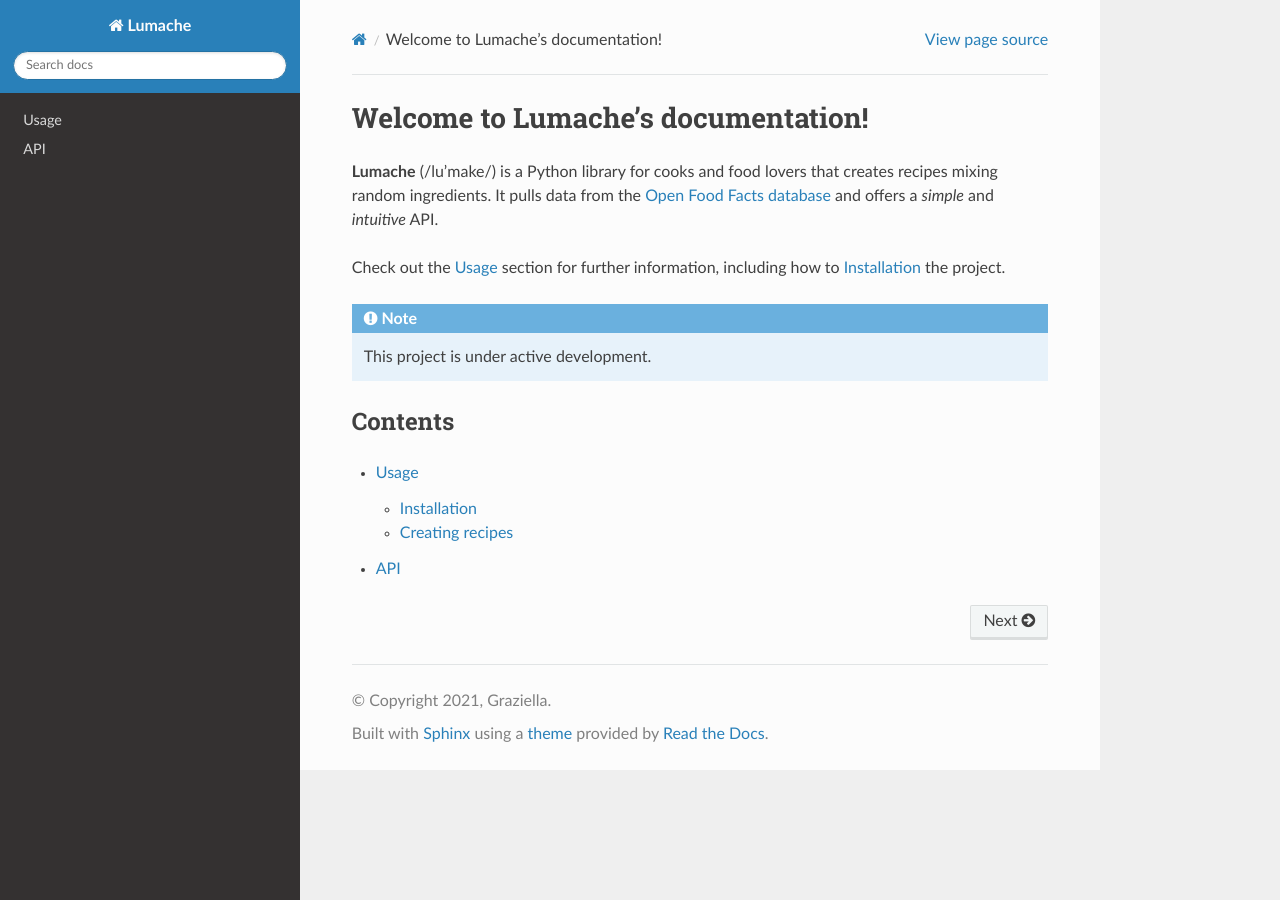
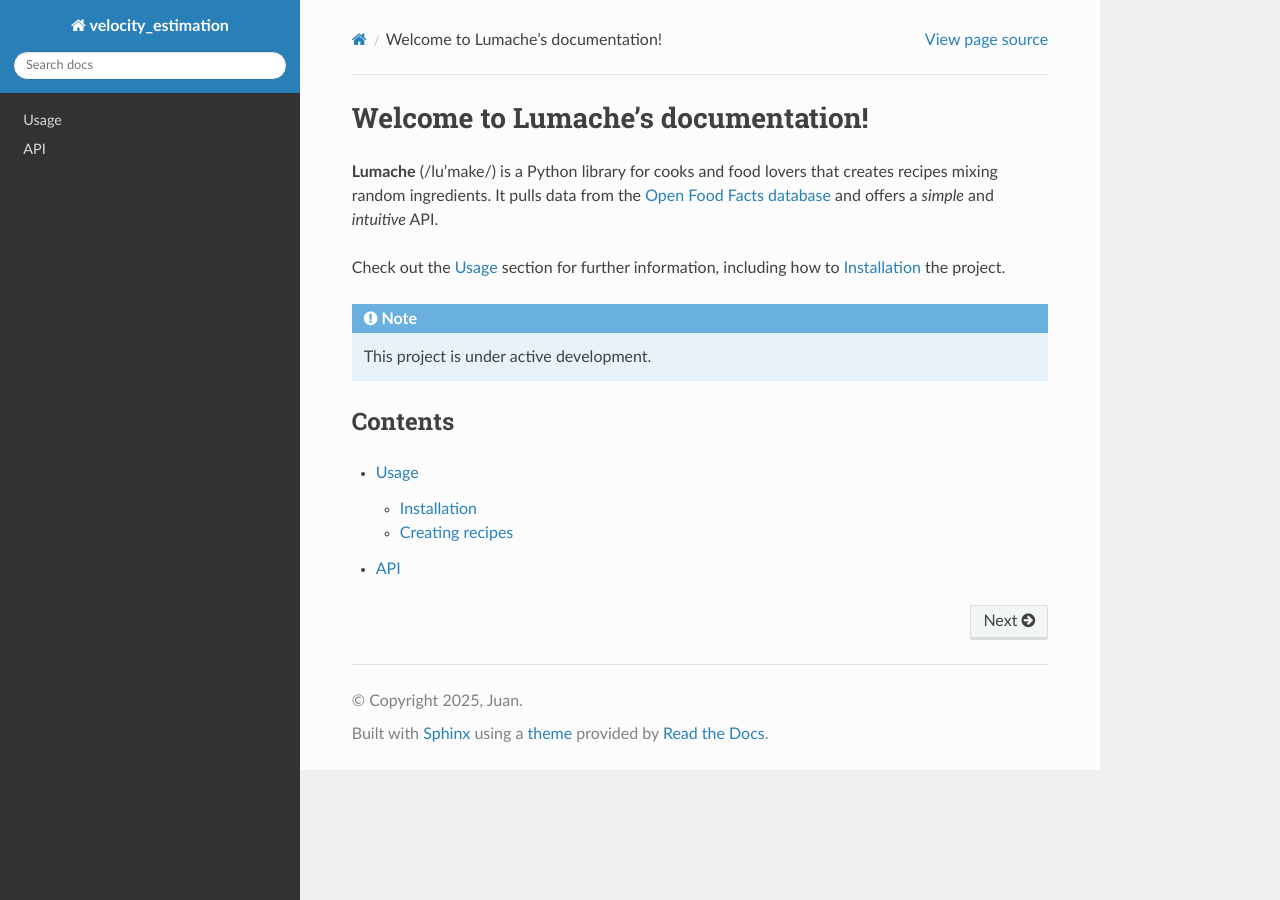
Before and after one commit to uit-cosmo/velocity-estimation, a Sphinx documentation site: the page built from docs/index.rst, in a window 1280 px wide. Built offline with Sphinx 7.4.7 and the Read the Docs theme 3.1.0, drawn with Linux system fonts in a browser that asks for light colours.

Commit message:
Try this

```diff
--- a/docs/conf.py
+++ b/docs/conf.py
@@ -2,12 +2,11 @@
 
 # -- Project information
 
-project = 'Lumache'
-copyright = '2021, Graziella'
-author = 'Graziella'
+project = 'velocity_estimation'
+copyright = '2025, Juan'
+author = 'Juan Manuel Losada'
 
-release = '0.1'
-version = '0.1.0'
+release = '1.0.0'
 
 # -- General configuration
 
@@ -26,6 +25,7 @@
 intersphinx_disabled_domains = ['std']
 
 templates_path = ['_templates']
+exclude_patterns = ["_build", "Thumbs.db", ".DS_Store"]
 
 # -- Options for HTML output
 
```
Also changed, not shown: 2 other files.
